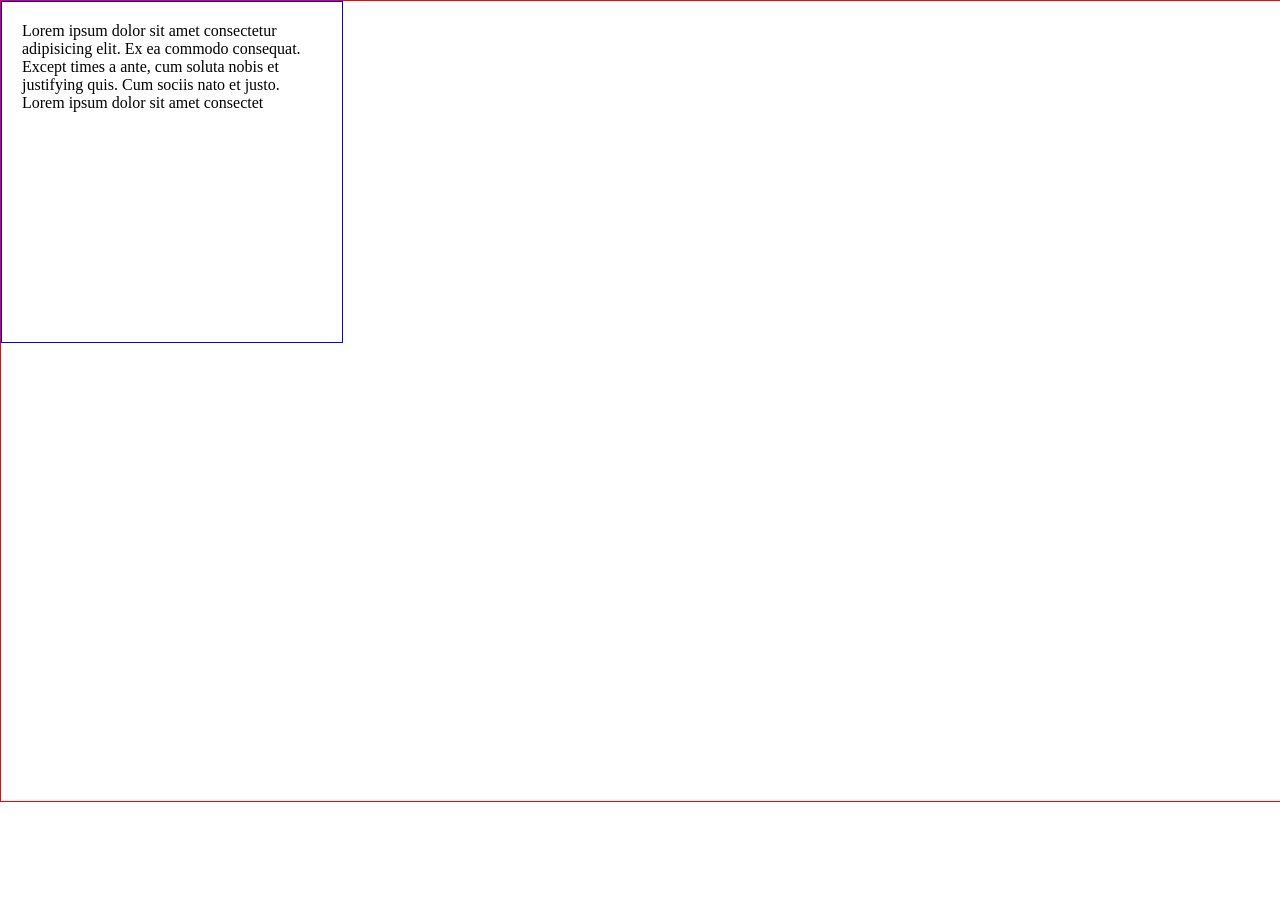
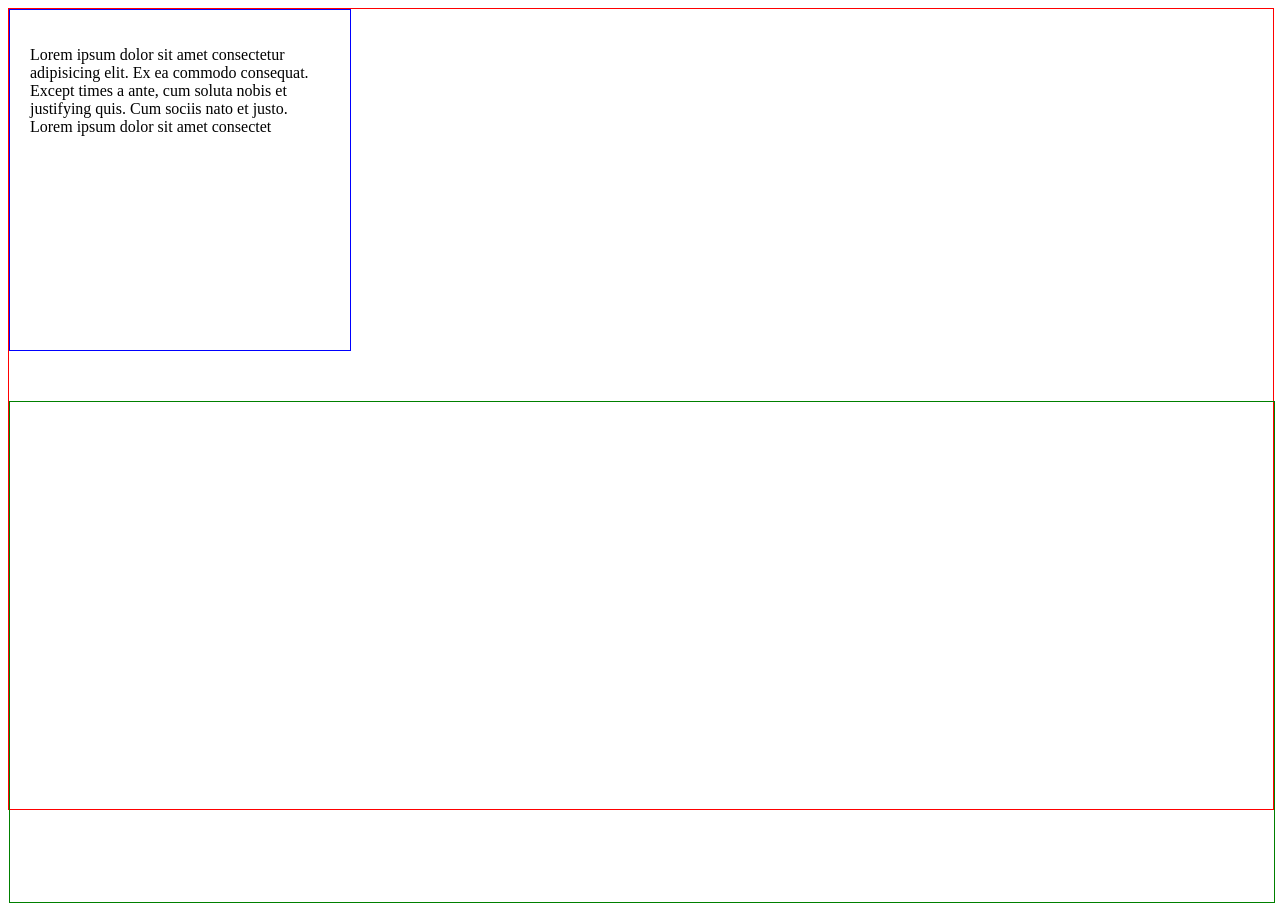
Before and after one commit to filipeleaogomes/ALPHA-CSS, a plain HTML site: page AULA-03/index.html in a window 1280 px wide. Drawn offline with Linux system fonts and the light colour scheme.

Commit message:
AULA-03.1

```diff
--- a/AULA-03/style.css
+++ b/AULA-03/style.css
@@ -1,7 +1,4 @@
-*{
-    margin: 0;
-    padding: 0;
-}
+
 main{
     width: 100%;
     height: 100vh;
@@ -17,4 +14,5 @@ main{
     width: 100%;
     height: 500px;
     margin-top: 50px;
+    border: 1px solid green;
 }
```
